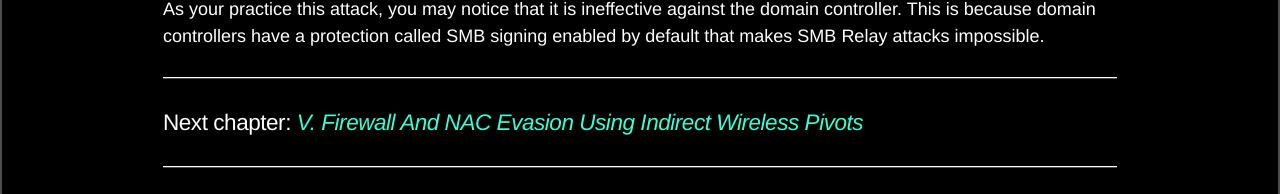
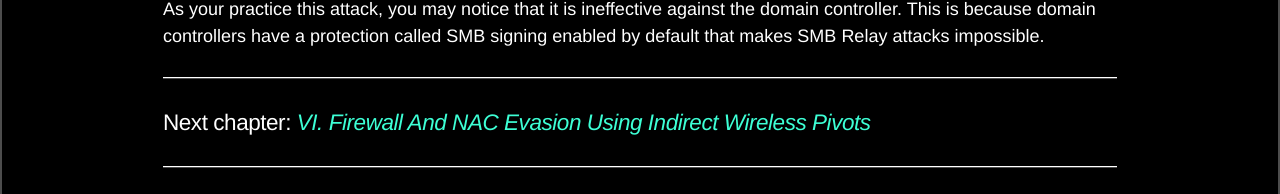
Before and after one commit to s0lst1c3/s0lst1c3.github.io, a Jekyll site: the page built from workshops/advanced-wireless-attacks/v-smb-relays-and-llmnr-nbt-ns-poisoning.md, in a window 1280 px wide and 900 px high, scrolled down 7024 px. Shown: the part 703-897 px from the top of the window. Built offline with Jekyll 4.4.1, drawn with Linux system fonts in a browser that asks for light colours; Markdown is read by kramdown in place of the engine named in the settings.

Commit message:
pushing updates

```diff
--- a/workshops/advanced-wireless-attacks/v-smb-relays-and-llmnr-nbt-ns-poisoning.md
+++ b/workshops/advanced-wireless-attacks/v-smb-relays-and-llmnr-nbt-ns-poisoning.md
@@ -116,6 +116,6 @@ As your practice this attack, you may notice that it is ineffective against the
 
 ---
 
-### Next chapter: *[V. Firewall And NAC Evasion Using Indirect Wireless Pivots](http://solstice.sh/workshops/advanced-wireless-attacks/v-firewall-and-nac-evasion-using-indirect-wireless-pivots/)*
+### Next chapter: *[VI. Firewall And NAC Evasion Using Indirect Wireless Pivots](http://solstice.sh/workshops/advanced-wireless-attacks/vi-firewall-and-nac-evasion-using-indirect-wireless-pivots/)*
 
 ---
```
Also changed, not shown: workshops/advanced-wireless-attacks/ii-attacking-and-gaining-entry-to-wpa2-eap-wireless-networks.md (+1 -1 lines), workshops/advanced-wireless-attacks/iii-attacking-and-gaining-entry-to-wpa2-eap-wireless-networks.md (+12 -5 lines), workshops/advanced-wireless-attacks/iv-wireless-man-in-the-middle-attacks.md (+1 -1 lines).
